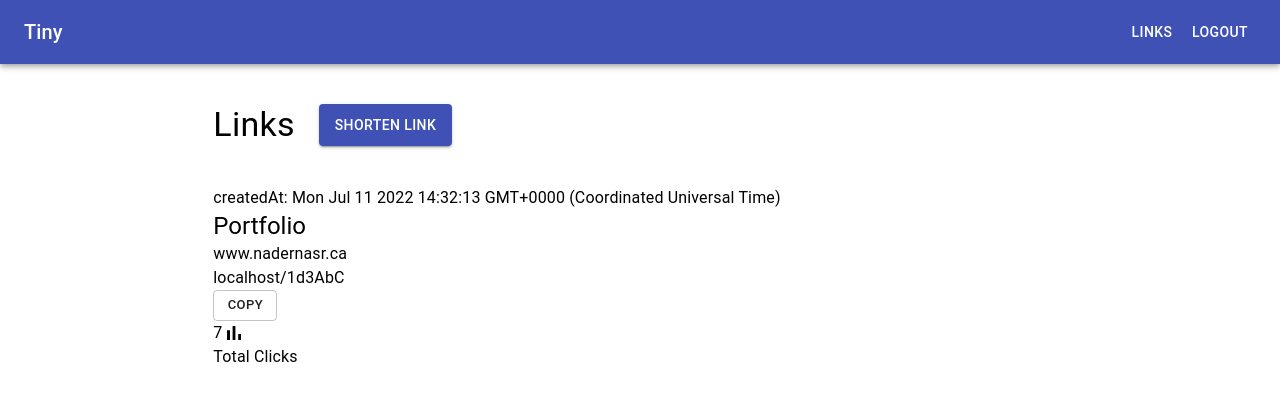
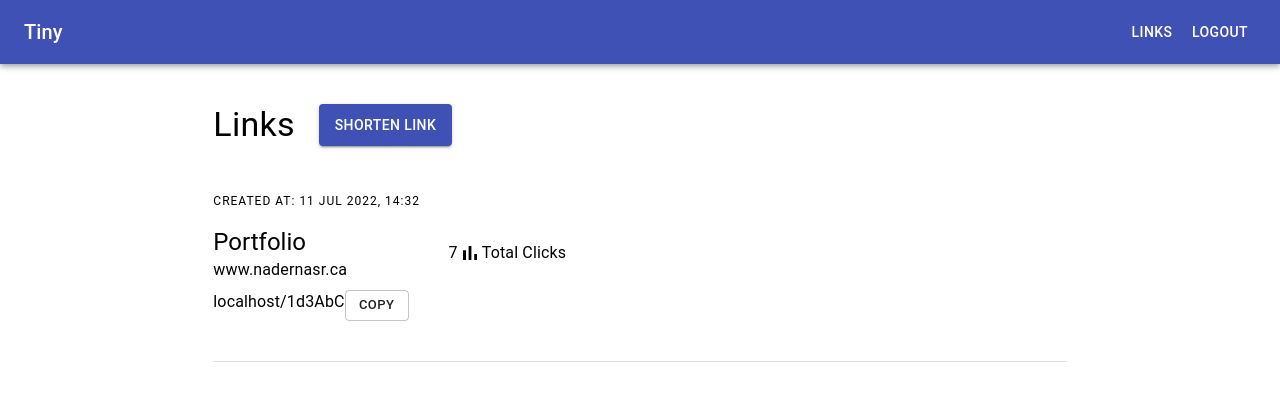
Before and after one commit to NaderNasr/tinyURL, a React (Create React App) app: page /account in a window 1280 px wide. Shown: the top 400 px of the page. Built offline with nearby package versions, Linux system fonts and the light colour scheme.

Commit message:
date format

```diff
--- a/src/components/Account/LinkItem.jsx
+++ b/src/components/Account/LinkItem.jsx
@@ -1,30 +1,35 @@
 import { Typography, Button, Box } from "@material-ui/core"
 import { BarChart } from "@material-ui/icons"
+import format from 'date-fns/format'
 
 
 
-const LinkItem = ({id, createdAt, name, longURL, shortHash, numOfClicks}) => {
+const LinkItem = ({ id, createdAt, name, longURL, shortHash, numOfClicks }) => {
   return (
+    <Box display='flex'>
+      <Box display='flex' justifyContent='space-between' alignItems='center'>
         <Box>
-      <Box>
-        <Typography>
-          createdAt: {`${createdAt}`}
+          <Typography variant="overline">
+            created at: {format(createdAt, 'd MMM y, HH:mm')}
           </Typography>
+          <Box my={1}>
             <Typography variant="h5">
               {name}
             </Typography>
             <Typography>
               {longURL}
             </Typography>
-        <Box>
+          </Box>
+          <Box mr={5} display='flex'>
             <Typography>
               {window.location.hostname}/{shortHash}
             </Typography>
             <Button variant="outlined" size="small">Copy</Button>
           </Box>
+        </Box>
         <Box display='flex'>
           <Typography>{numOfClicks}</Typography>
-          <BarChart/>
+          <BarChart />
         </Box>
         <Typography>Total Clicks</Typography>
       </Box>
```
Lines whose indentation alone changed are shown as unchanged.
